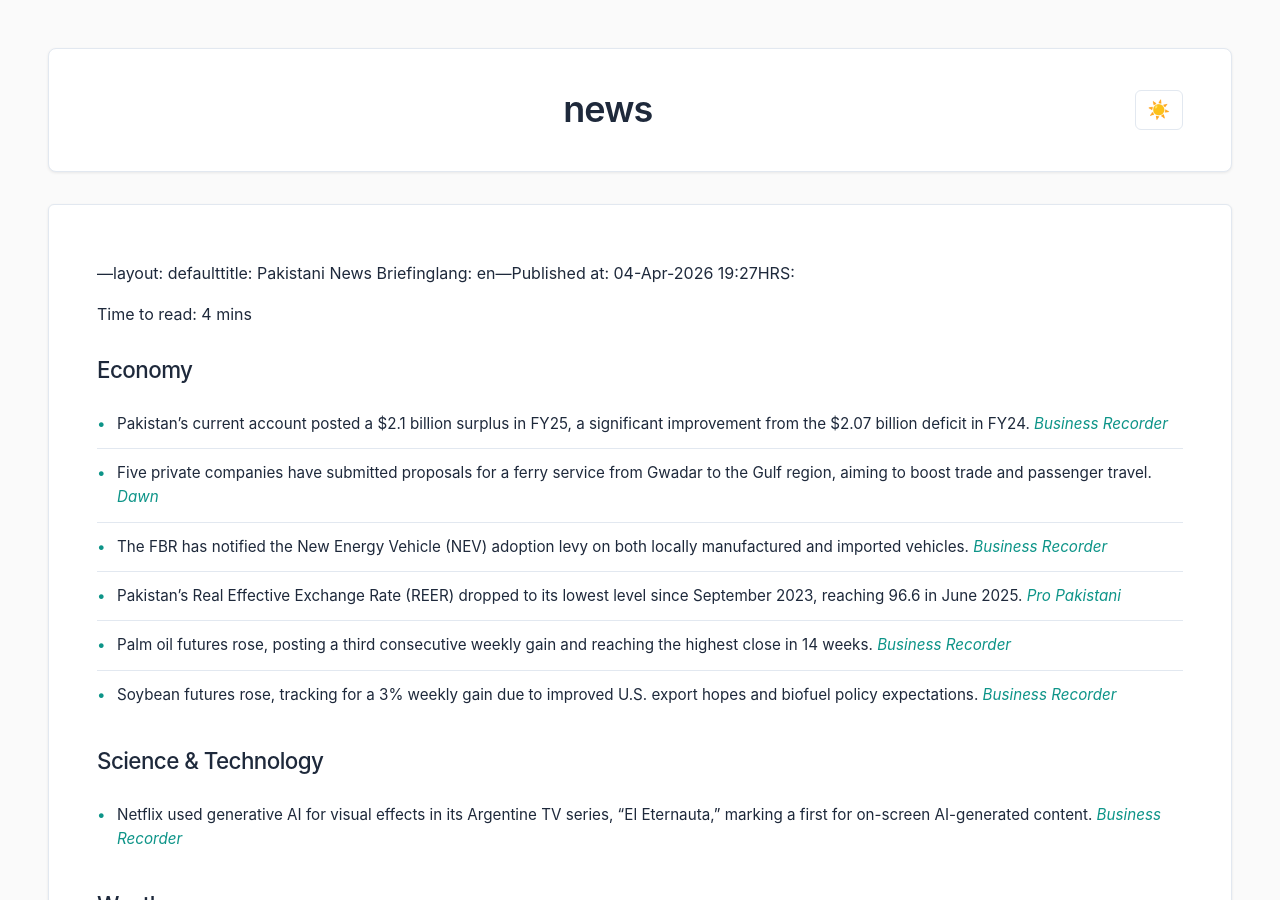
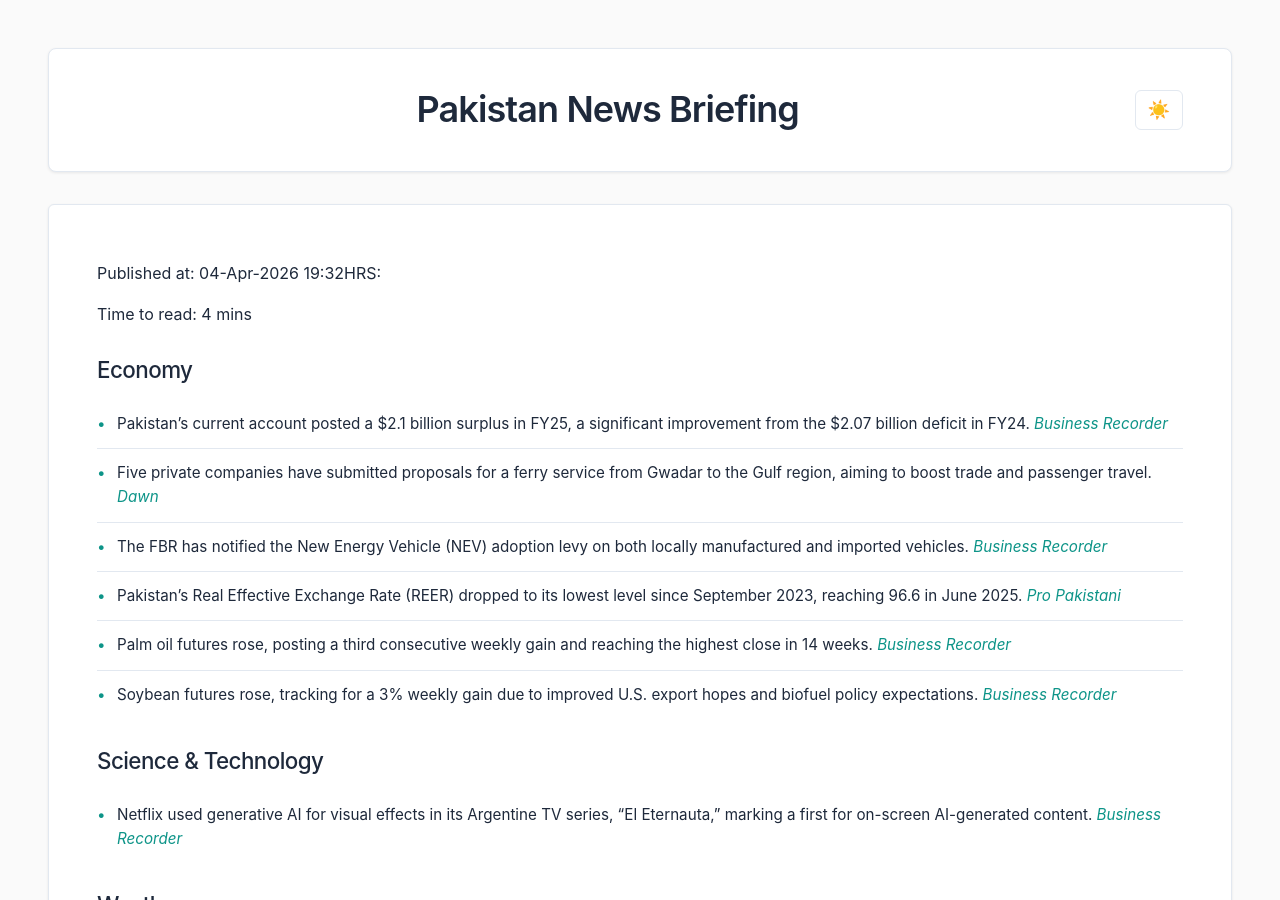
Before and after one commit to zsubzwary/news, a Jekyll site: the page built from en/index.md, in a window 1280 px wide and 900 px high. Built offline with Jekyll 4.4.1, drawn with Linux system fonts in a browser that asks for light colours; some web fonts are replaced; our own code applies the rules of GitHub Pages for plain Markdown files.

Commit message:
DateTime; 2026-04-04T14:33:03.054Z

```diff
--- a/en/index.md
+++ b/en/index.md
@@ -1,4 +1,10 @@
----layout: defaulttitle: Pakistani News Briefinglang: en---Published at: 04-Apr-2026 19:27HRS:
+---
+layout: default
+title: Pakistan News Briefing
+lang: en
+---
+
+Published at: 04-Apr-2026 19:32HRS:
 
 Time to read: 4 mins
 
```
